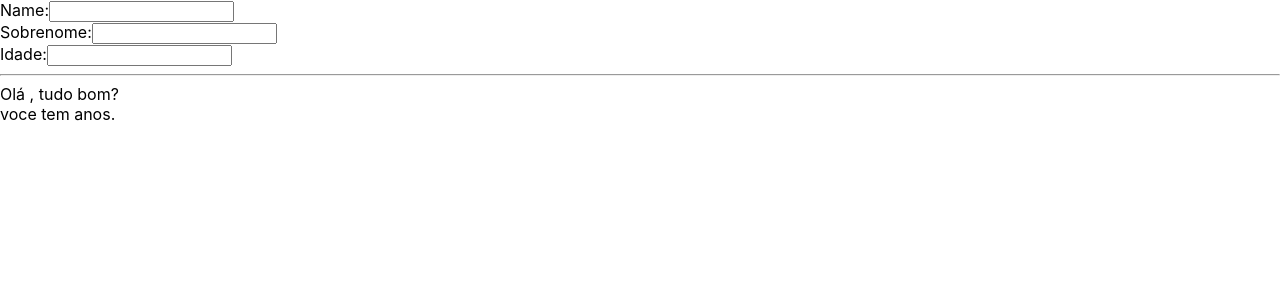
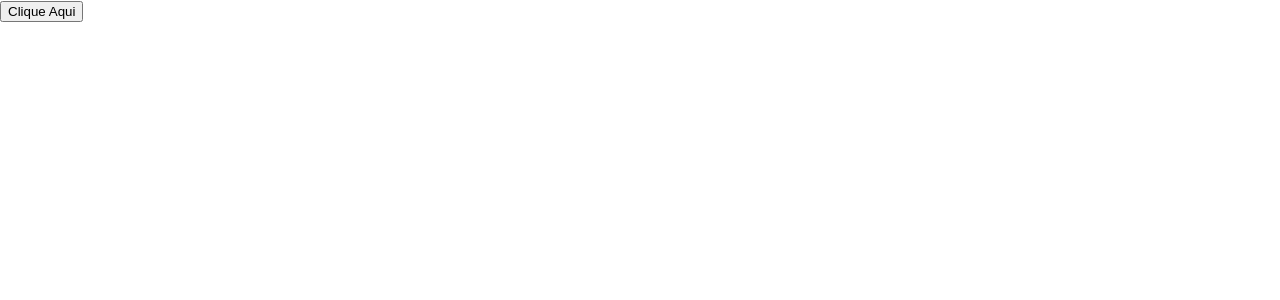
Before and after one commit to Washington95/projetos_react, a React (Vite) app in the folder react-vite/: page / in a window 1280 px wide. Shown: the top 300 px of the page. Built offline with nearby package versions, Linux system fonts and the light colour scheme.

Commit message:
comunicação entre componentes

```diff
--- a/react-vite/src/App.tsx
+++ b/react-vite/src/App.tsx
@@ -1,47 +1,14 @@
-import React, { useState } from "react"
+import { Botao } from "./components/Botao";
+const App = () =>{
+  let txto = 'Clique Aqui'
 
-type res = React.ChangeEvent<HTMLInputElement>
-
-const App = () =>{
-
-  const [name, troca] = useState('');
-  const [sname, trocas] = useState('');
-  const [id, trocai] = useState( '');
-
-  const pegar = (e: res) =>{
-    troca(e.target.value);
-  }
-
-  const pegars = (e: res) =>{
-    trocas(e.target.value);
-  }
-
-  const pegari = (e: res) =>{
-    trocai(e.target.value);
+  const botaoE = (txt: string) =>{
+    alert("frase app:"+ txt);
   }
 
   return(
     <div>
-      <div>
-        Name:
-        <input type="text" value={name} onChange={pegar}/>
-      </div>
-
-      <div>
-        Sobrenome:
-        <input type="text" value={sname} onChange={pegars}/>
-      </div>
-
-      <div>
-        Idade:
-        <input type="text" value={id} onChange={pegari} />
-      </div>
-
-      <hr />
-
-      Olá {`${name} ${sname}`}, tudo bom?<br />
-      voce tem {id} anos.
-
+      <Botao text={txto} clickfn={botaoE}/>
     </div>
 
 
--- /dev/null
+++ b/react-vite/src/components/Botao.tsx
@@ -0,0 +1,14 @@
+type Props ={
+    text: string;
+    clickfn: (txt: string) => void
+}
+export const Botao = ({text, clickfn} : Props) =>{
+
+    const cli = () =>{
+        clickfn ("ollla");
+    }
+     return(
+         <button onClick={cli}>{text}</button>
+     )
+
+}
```
